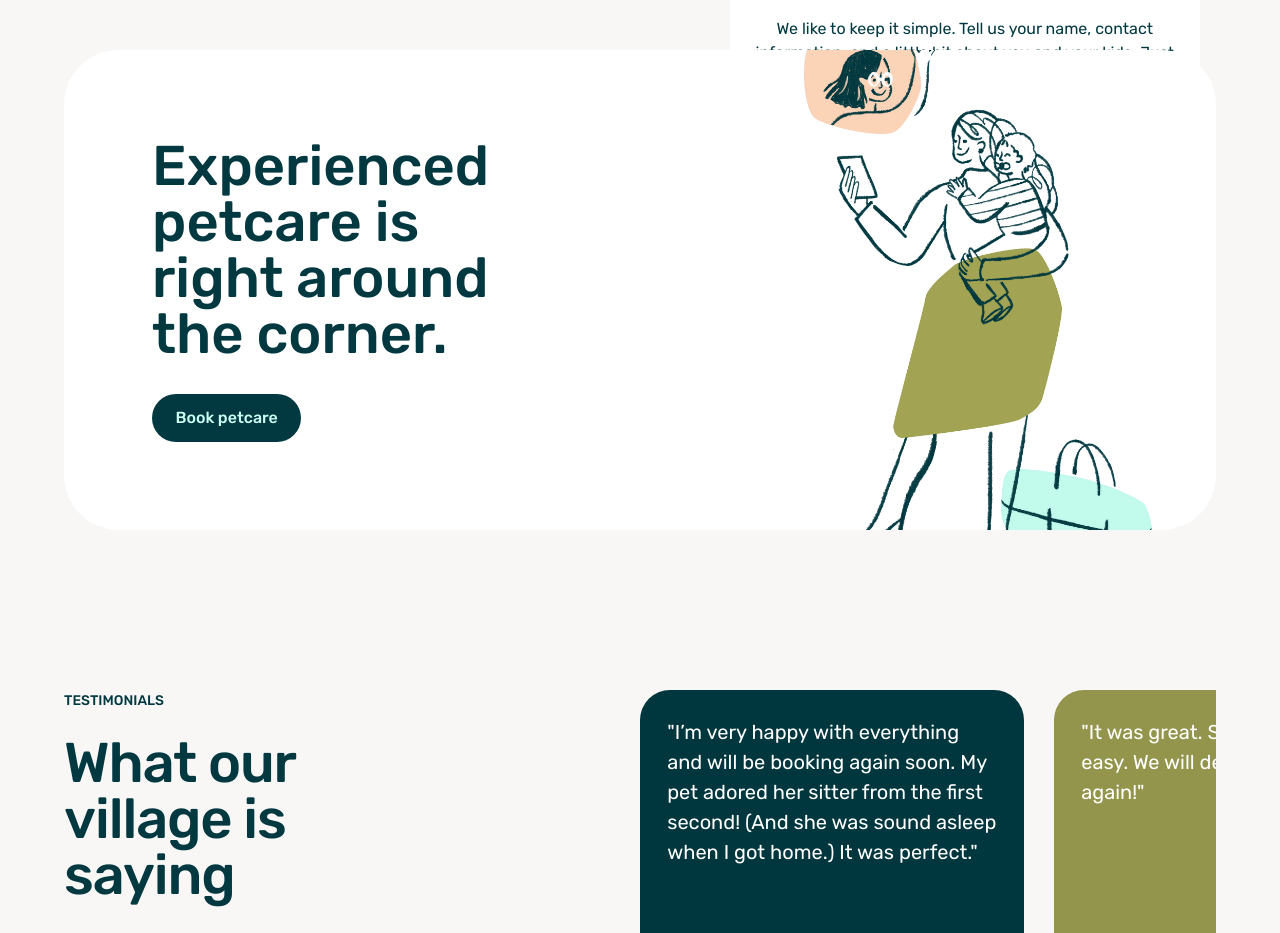
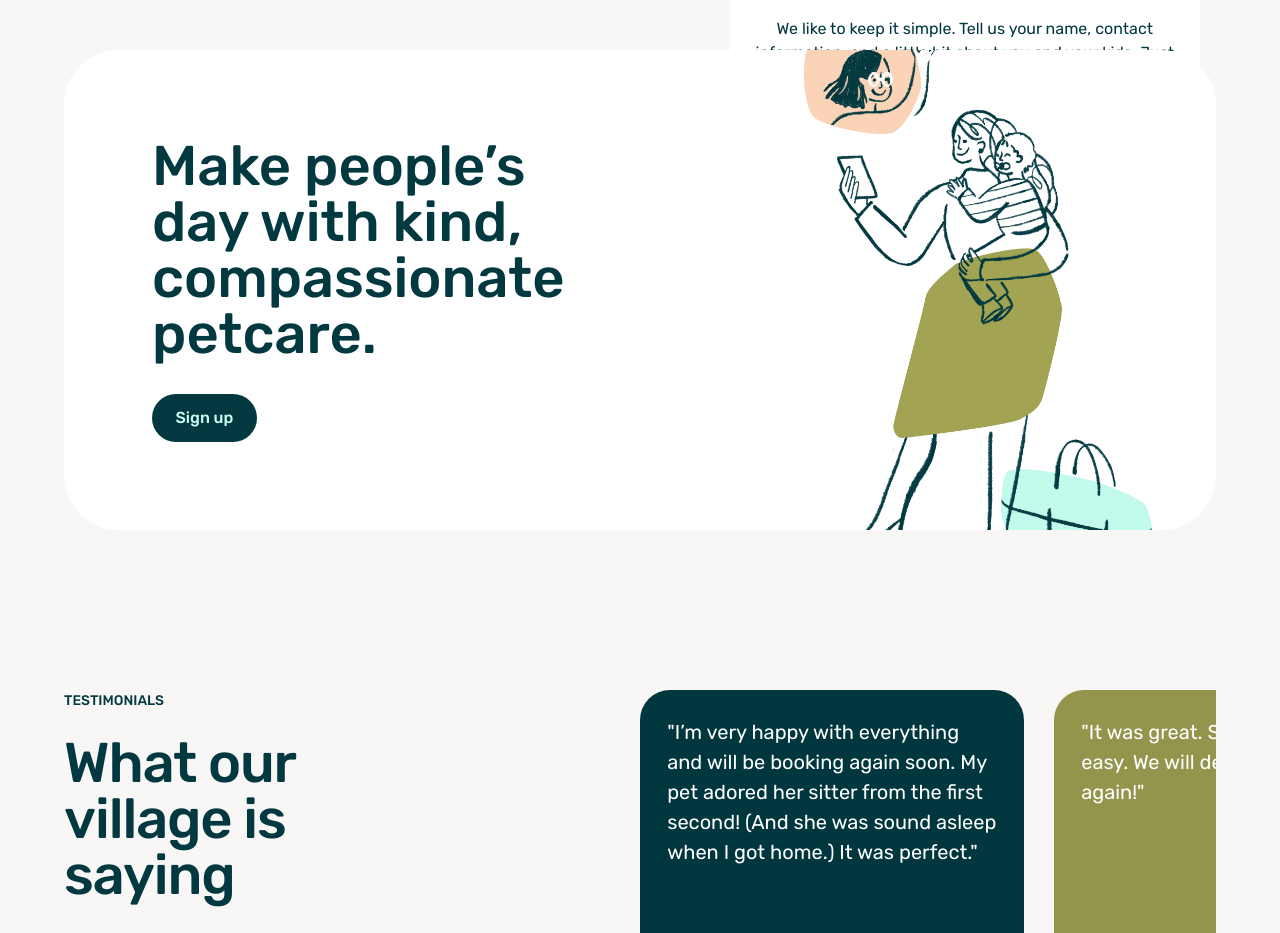
Before and after one commit to samsonc89/otter-replica, a React (Vite) app: page /otter-replica/sitters in a window 1280 px wide. Shown: the part 1641-2574 px from the top of the page. Built offline with nearby package versions, Linux system fonts and the light colour scheme.

Commit message:
Update cta copy for sitters page

```diff
--- a/src/pages/SittersPage.jsx
+++ b/src/pages/SittersPage.jsx
@@ -13,8 +13,8 @@ function Sitters() {
     topShape: "bottom-right",
     bottomShape: "middle-left",
     bottomColor: "#fbd3b6",
-    ctaHeading: "Experienced petcare is right around the corner.",
-    ctaBtn: "Book petcare",
+    ctaHeading: "Make people’s day with kind, compassionate petcare.",
+    ctaBtn: "Sign up",
     ctaImg: ctaImage,
   };
   return (
```
